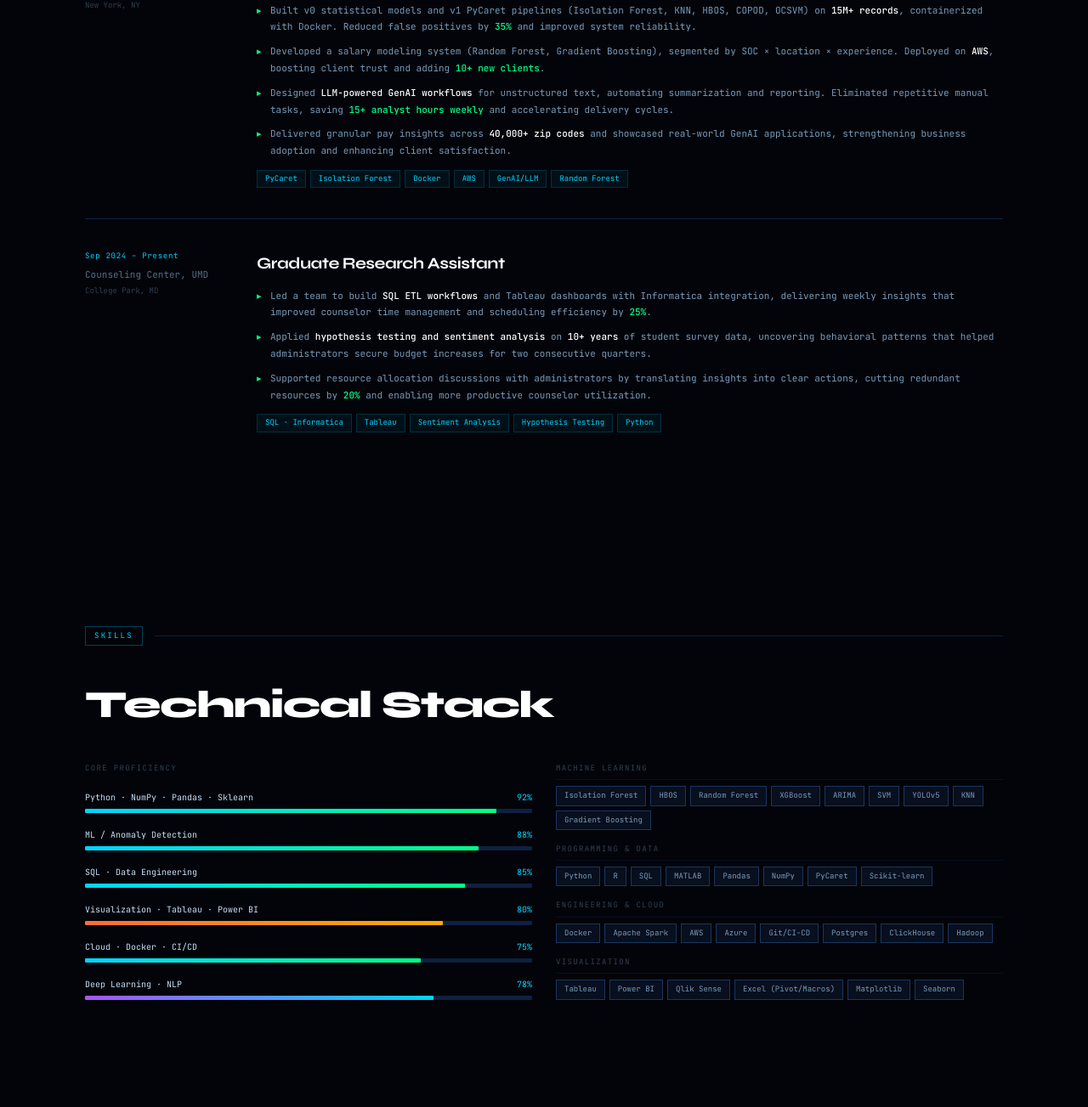
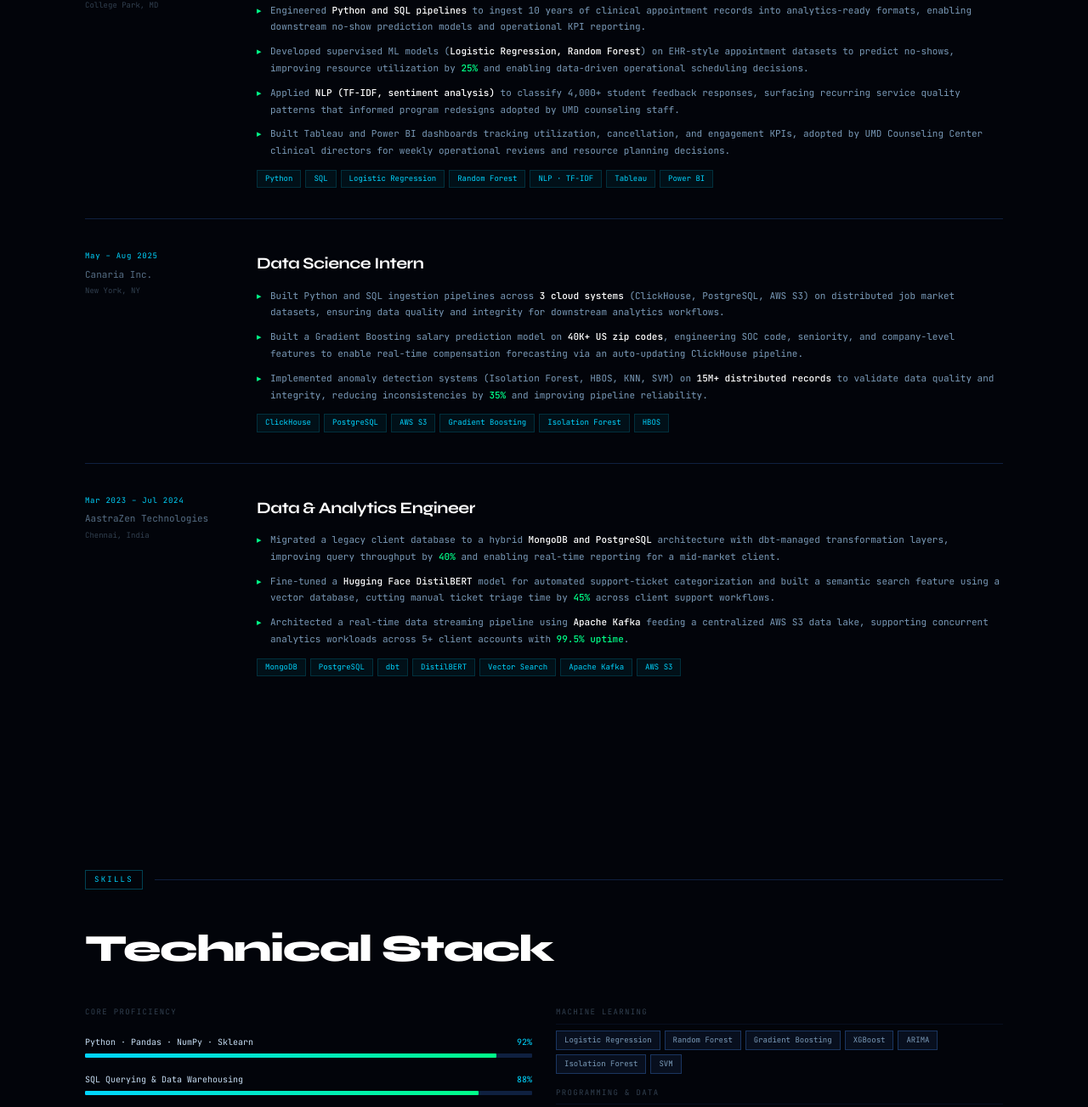
Before and after one commit to AjaykumarBalakannan/portfolio, a plain HTML site: page index.html in a window 1280 px wide. Shown: the part 1134-2437 px from the top of the page at 85% size. Drawn offline with Linux system fonts and the light colour scheme.

Commit message:
Revise personal details and project descriptions
Updated educational details, work experience, and contact information. Revised project descriptions and skills sections for clarity and accuracy.

```diff
--- a/index.html
+++ b/index.html
@@ -285,13 +285,13 @@ footer{border-top:1px solid var(--border);text-align:center;padding:20px 48px 50
 <section id="hero">
   <div class="hero-grid">
     <div>
-      <div class="h-chip"><div class="h-chipdot"></div>MS Data Science · UMD · GPA 3.78</div>
+      <div class="h-chip"><div class="h-chipdot"></div>MS Data Science · UMD · GPA 3.74</div>
       <h1 class="hname"><em>Ajay</em>kumar<br/>Balakannan</h1>
       <div class="tw-line"><span class="tw-prompt">&gt; </span><span id="tw"></span><span class="tw-cursor"></span></div>
-      <p class="hdesc">Building scalable ML systems on 15M+ records — from anomaly detection pipelines to real-time forecasting models. Proven track record of 35% false positive reduction, 25% efficiency gains, and data-driven decision making.</p>
+      <p class="hdesc">Data Scientist with production experience applying supervised ML, NLP, and anomaly detection on 15M+ records across clinical healthcare and workforce analytics. Drove 25–35% efficiency gains through predictive modeling and BI dashboards adopted by clinical directors and operational stakeholders.</p>
       <div class="hero-btns">
         <a href="#projects" class="btn btn-p">View Projects</a>
-        <a href="mailto:ajayport@umd.edu" class="btn btn-g">Get In Touch ↗</a>
+        <a href="mailto:ajayport2@gmail.com" class="btn btn-g">Get In Touch ↗</a>
       </div>
     </div>
 
@@ -319,10 +319,10 @@ footer{border-top:1px solid var(--border);text-align:center;padding:20px 48px 50
   </div>
 
   <div class="stats-bar">
-    <div class="stat-cell"><div class="stat-n">3<span class="ac">.78</span></div><div class="stat-l">GPA @ UMD</div></div>
-    <div class="stat-cell"><div class="stat-n">2<span class="ac">nd</span></div><div class="stat-l">National Hackathon</div></div>
+    <div class="stat-cell"><div class="stat-n">3<span class="ac">.74</span></div><div class="stat-l">GPA @ UMD</div></div>
+    <div class="stat-cell"><div class="stat-n">3<span class="ac">+</span></div><div class="stat-l">Data Roles</div></div>
     <div class="stat-cell"><div class="stat-n">15<span class="ac">M+</span></div><div class="stat-l">Records Processed</div></div>
-    <div class="stat-cell"><div class="stat-n">10<span class="ac">+</span></div><div class="stat-l">Yrs Survey Data</div></div>
+    <div class="stat-cell"><div class="stat-n">99.5<span class="ac">%</span></div><div class="stat-l">Pipeline Uptime</div></div>
   </div>
 </section>
 
@@ -333,6 +333,23 @@ footer{border-top:1px solid var(--border);text-align:center;padding:20px 48px 50
   <br/><br/>
   <div class="exp-row rv">
     <div>
+      <div class="ep">Sep 2024 – May 2026</div>
+      <div class="eco">Counseling Center, UMD</div>
+      <div class="eloc">College Park, MD</div>
+    </div>
+    <div>
+      <div class="etitle">Data Scientist</div>
+      <ul class="elist">
+        <li>Engineered <span class="hl">Python and SQL pipelines</span> to ingest 10 years of clinical appointment records into analytics-ready formats, enabling downstream no-show prediction models and operational KPI reporting.</li>
+        <li>Developed supervised ML models (<span class="hl">Logistic Regression, Random Forest</span>) on EHR-style appointment datasets to predict no-shows, improving resource utilization by <span class="hlg">25%</span> and enabling data-driven operational scheduling decisions.</li>
+        <li>Applied <span class="hl">NLP (TF-IDF, sentiment analysis)</span> to classify 4,000+ student feedback responses, surfacing recurring service quality patterns that informed program redesigns adopted by UMD counseling staff.</li>
+        <li>Built Tableau and Power BI dashboards tracking utilization, cancellation, and engagement KPIs, adopted by UMD Counseling Center clinical directors for weekly operational reviews and resource planning decisions.</li>
+      </ul>
+      <div class="etags"><span class="etag">Python</span><span class="etag">SQL</span><span class="etag">Logistic Regression</span><span class="etag">Random Forest</span><span class="etag">NLP · TF-IDF</span><span class="etag">Tableau</span><span class="etag">Power BI</span></div>
+    </div>
+  </div>
+  <div class="exp-row rv">
+    <div>
       <div class="ep">May – Aug 2025</div>
       <div class="eco">Canaria Inc.</div>
       <div class="eloc">New York, NY</div>
@@ -340,28 +357,27 @@ footer{border-top:1px solid var(--border);text-align:center;padding:20px 48px 50
     <div>
       <div class="etitle">Data Science Intern</div>
       <ul class="elist">
-        <li>Built v0 statistical models and v1 PyCaret pipelines (Isolation Forest, KNN, HBOS, COPOD, OCSVM) on <span class="hl">15M+ records</span>, containerized with Docker. Reduced false positives by <span class="hlg">35%</span> and improved system reliability.</li>
-        <li>Developed a salary modeling system (Random Forest, Gradient Boosting), segmented by SOC × location × experience. Deployed on <span class="hl">AWS</span>, boosting client trust and adding <span class="hlg">10+ new clients</span>.</li>
-        <li>Designed <span class="hl">LLM-powered GenAI workflows</span> for unstructured text, automating summarization and reporting. Eliminated repetitive manual tasks, saving <span class="hlg">15+ analyst hours weekly</span> and accelerating delivery cycles.</li>
-        <li>Delivered granular pay insights across <span class="hl">40,000+ zip codes</span> and showcased real-world GenAI applications, strengthening business adoption and enhancing client satisfaction.</li>
+        <li>Built Python and SQL ingestion pipelines across <span class="hl">3 cloud systems</span> (ClickHouse, PostgreSQL, AWS S3) on distributed job market datasets, ensuring data quality and integrity for downstream analytics workflows.</li>
+        <li>Built a Gradient Boosting salary prediction model on <span class="hl">40K+ US zip codes</span>, engineering SOC code, seniority, and company-level features to enable real-time compensation forecasting via an auto-updating ClickHouse pipeline.</li>
+        <li>Implemented anomaly detection systems (Isolation Forest, HBOS, KNN, SVM) on <span class="hl">15M+ distributed records</span> to validate data quality and integrity, reducing inconsistencies by <span class="hlg">35%</span> and improving pipeline reliability.</li>
       </ul>
-      <div class="etags"><span class="etag">PyCaret</span><span class="etag">Isolation Forest</span><span class="etag">Docker</span><span class="etag">AWS</span><span class="etag">GenAI/LLM</span><span class="etag">Random Forest</span></div>
+      <div class="etags"><span class="etag">ClickHouse</span><span class="etag">PostgreSQL</span><span class="etag">AWS S3</span><span class="etag">Gradient Boosting</span><span class="etag">Isolation Forest</span><span class="etag">HBOS</span></div>
     </div>
   </div>
   <div class="exp-row rv">
     <div>
-      <div class="ep">Sep 2024 – Present</div>
-      <div class="eco">Counseling Center, UMD</div>
-      <div class="eloc">College Park, MD</div>
+      <div class="ep">Mar 2023 – Jul 2024</div>
+      <div class="eco">AastraZen Technologies</div>
+      <div class="eloc">Chennai, India</div>
     </div>
     <div>
-      <div class="etitle">Graduate Research Assistant</div>
+      <div class="etitle">Data & Analytics Engineer</div>
       <ul class="elist">
-        <li>Led a team to build <span class="hl">SQL ETL workflows</span> and Tableau dashboards with Informatica integration, delivering weekly insights that improved counselor time management and scheduling efficiency by <span class="hlg">25%</span>.</li>
-        <li>Applied <span class="hl">hypothesis testing and sentiment analysis</span> on <span class="hl">10+ years</span> of student survey data, uncovering behavioral patterns that helped administrators secure budget increases for two consecutive quarters.</li>
-        <li>Supported resource allocation discussions with administrators by translating insights into clear actions, cutting redundant resources by <span class="hlg">20%</span> and enabling more productive counselor utilization.</li>
+        <li>Migrated a legacy client database to a hybrid <span class="hl">MongoDB and PostgreSQL</span> architecture with dbt-managed transformation layers, improving query throughput by <span class="hlg">40%</span> and enabling real-time reporting for a mid-market client.</li>
+        <li>Fine-tuned a <span class="hl">Hugging Face DistilBERT</span> model for automated support-ticket categorization and built a semantic search feature using a vector database, cutting manual ticket triage time by <span class="hlg">45%</span> across client support workflows.</li>
+        <li>Architected a real-time data streaming pipeline using <span class="hl">Apache Kafka</span> feeding a centralized AWS S3 data lake, supporting concurrent analytics workloads across 5+ client accounts with <span class="hlg">99.5% uptime</span>.</li>
       </ul>
-      <div class="etags"><span class="etag">SQL · Informatica</span><span class="etag">Tableau</span><span class="etag">Sentiment Analysis</span><span class="etag">Hypothesis Testing</span><span class="etag">Python</span></div>
+      <div class="etags"><span class="etag">MongoDB</span><span class="etag">PostgreSQL</span><span class="etag">dbt</span><span class="etag">DistilBERT</span><span class="etag">Vector Search</span><span class="etag">Apache Kafka</span><span class="etag">AWS S3</span></div>
     </div>
   </div>
 </section>
@@ -375,19 +391,20 @@ footer{border-top:1px solid var(--border);text-align:center;padding:20px 48px 50
     <div>
       <div class="sk-section-lbl">Core Proficiency</div>
       <div class="skills-bars" id="skill-bars">
-        <div data-pct="92"><div class="sk-row-top"><span class="sk-name">Python · NumPy · Pandas · Sklearn</span><span class="sk-val">92%</span></div><div class="sk-track"><div class="sk-bar"></div></div></div>
-        <div data-pct="88"><div class="sk-row-top"><span class="sk-name">ML / Anomaly Detection</span><span class="sk-val">88%</span></div><div class="sk-track"><div class="sk-bar"></div></div></div>
-        <div data-pct="85"><div class="sk-row-top"><span class="sk-name">SQL · Data Engineering</span><span class="sk-val">85%</span></div><div class="sk-track"><div class="sk-bar"></div></div></div>
-        <div data-pct="80"><div class="sk-row-top"><span class="sk-name">Visualization · Tableau · Power BI</span><span class="sk-val">80%</span></div><div class="sk-track"><div class="sk-bar ora"></div></div></div>
-        <div data-pct="75"><div class="sk-row-top"><span class="sk-name">Cloud · Docker · CI/CD</span><span class="sk-val">75%</span></div><div class="sk-track"><div class="sk-bar"></div></div></div>
-        <div data-pct="78"><div class="sk-row-top"><span class="sk-name">Deep Learning · NLP</span><span class="sk-val">78%</span></div><div class="sk-track"><div class="sk-bar pur"></div></div></div>
+        <div data-pct="92"><div class="sk-row-top"><span class="sk-name">Python · Pandas · NumPy · Sklearn</span><span class="sk-val">92%</span></div><div class="sk-track"><div class="sk-bar"></div></div></div>
+        <div data-pct="88"><div class="sk-row-top"><span class="sk-name">SQL Querying & Data Warehousing</span><span class="sk-val">88%</span></div><div class="sk-track"><div class="sk-bar"></div></div></div>
+        <div data-pct="85"><div class="sk-row-top"><span class="sk-name">ML / Anomaly Detection</span><span class="sk-val">85%</span></div><div class="sk-track"><div class="sk-bar"></div></div></div>
+        <div data-pct="82"><div class="sk-row-top"><span class="sk-name">Visualization · Tableau · Power BI</span><span class="sk-val">82%</span></div><div class="sk-track"><div class="sk-bar ora"></div></div></div>
+        <div data-pct="76"><div class="sk-row-top"><span class="sk-name">Cloud & Data Platforms · AWS</span><span class="sk-val">76%</span></div><div class="sk-track"><div class="sk-bar"></div></div></div>
+        <div data-pct="74"><div class="sk-row-top"><span class="sk-name">NLP · Deep Learning</span><span class="sk-val">74%</span></div><div class="sk-track"><div class="sk-bar pur"></div></div></div>
       </div>
     </div>
     <div class="stack-cats">
-      <div><div class="cat-lbl">Machine Learning</div><div class="stags"><span class="stag">Isolation Forest</span><span class="stag">HBOS</span><span class="stag">Random Forest</span><span class="stag">XGBoost</span><span class="stag">ARIMA</span><span class="stag">SVM</span><span class="stag">YOLOv5</span><span class="stag">KNN</span><span class="stag">Gradient Boosting</span></div></div>
-      <div><div class="cat-lbl">Programming & Data</div><div class="stags"><span class="stag">Python</span><span class="stag">R</span><span class="stag">SQL</span><span class="stag">MATLAB</span><span class="stag">Pandas</span><span class="stag">NumPy</span><span class="stag">PyCaret</span><span class="stag">Scikit-learn</span></div></div>
-      <div><div class="cat-lbl">Engineering & Cloud</div><div class="stags"><span class="stag">Docker</span><span class="stag">Apache Spark</span><span class="stag">AWS</span><span class="stag">Azure</span><span class="stag">Git/CI-CD</span><span class="stag">Postgres</span><span class="stag">ClickHouse</span><span class="stag">Hadoop</span></div></div>
-      <div><div class="cat-lbl">Visualization</div><div class="stags"><span class="stag">Tableau</span><span class="stag">Power BI</span><span class="stag">Qlik Sense</span><span class="stag">Excel (Pivot/Macros)</span><span class="stag">Matplotlib</span><span class="stag">Seaborn</span></div></div>
+      <div><div class="cat-lbl">Machine Learning</div><div class="stags"><span class="stag">Logistic Regression</span><span class="stag">Random Forest</span><span class="stag">Gradient Boosting</span><span class="stag">XGBoost</span><span class="stag">ARIMA</span><span class="stag">Isolation Forest</span><span class="stag">SVM</span></div></div>
+      <div><div class="cat-lbl">Programming & Data</div><div class="stags"><span class="stag">Python</span><span class="stag">SQL</span><span class="stag">R</span><span class="stag">Pandas</span><span class="stag">NumPy</span><span class="stag">Scikit-learn</span></div></div>
+      <div><div class="cat-lbl">Data Platforms & Warehousing</div><div class="stags"><span class="stag">Snowflake</span><span class="stag">ClickHouse</span><span class="stag">PostgreSQL</span><span class="stag">Redshift</span><span class="stag">Databricks</span><span class="stag">AWS (S3, EC2)</span></div></div>
+      <div><div class="cat-lbl">Visualization & BI</div><div class="stags"><span class="stag">Tableau</span><span class="stag">Power BI</span><span class="stag">Qlik Sense</span><span class="stag">Sigma</span><span class="stag">Excel (VLOOKUP/Pivot)</span></div></div>
+      <div><div class="cat-lbl">Analysis & Process</div><div class="stags"><span class="stag">KPI Tracking</span><span class="stag">Root Cause Analysis</span><span class="stag">Workflow Automation</span><span class="stag">Ad Hoc Reporting</span></div></div>
     </div>
   </div>
 </section>
@@ -428,14 +445,14 @@ footer{border-top:1px solid var(--border);text-align:center;padding:20px 48px 50
     <div class="pcard rv">
       <div class="parrow">↗</div>
       <div class="pnum">03 — DATA ANALYTICS</div>
-      <div class="ptitle">Multifamily Real Estate Analytics Pipeline</div>
-      <p class="pdesc">End-to-end analytics pipeline for real estate portfolio management featuring automated Python ETL, SQLite database, Power BI dashboards, and comprehensive reporting system for multifamily properties.</p>
+      <div class="ptitle">Sage Ventures: Multifamily Analytics</div>
+      <p class="pdesc">Python and SQL analytics pipeline for a multifamily portfolio, quantifying loss-to-lease exposure and occupancy gaps across a relational schema of properties, units, and rent rolls. Automated Excel and Power BI reporting for portfolio stakeholders.</p>
       <div class="pstats">
-        <div class="pstat"><span>Phases:</span> 5-Stage</div>
-        <div class="pstat"><span>Reports:</span> Automated</div>
-        <div class="pstat"><span>Stack:</span> Python/SQL/BI</div>
+        <div class="pstat"><span>Loss-to-Lease:</span> $2.1M+</div>
+        <div class="pstat"><span>Occupancy Gap:</span> 26pt</div>
+        <div class="pstat"><span>SLA Tickets:</span> 533</div>
       </div>
-      <div class="ptags"><span class="ptag">Python</span><span class="ptag">SQL</span><span class="ptag">Power BI</span><span class="ptag">ETL</span><span class="ptag">Real Estate</span><span class="ptag">Analytics</span></div>
+      <div class="ptags"><span class="ptag">Python</span><span class="ptag">SQL</span><span class="ptag">Power BI</span><span class="ptag">Excel Automation</span><span class="ptag">Real Estate</span></div>
       <a href="https://github.com/AjaykumarBalakannan/RealEstateModelling" target="_blank" rel="noopener noreferrer" class="plink">View on GitHub ↗</a>
     </div>
   </div>
@@ -450,8 +467,8 @@ footer{border-top:1px solid var(--border);text-align:center;padding:20px 48px 50
     <div class="ecard rv">
       <div class="edeg">Master's in Data Science</div>
       <div class="eschool">University of Maryland</div>
-      <div class="edate">Expected May 2026 · Maryland, MD</div>
-      <div class="egpa">GPA: 3.78 / 4.0</div>
+      <div class="edate">May 2026 · Maryland, MD</div>
+      <div class="egpa">GPA: 3.74 / 4.0</div>
       <div class="ecourses">Natural Language Processing · Machine Learning · Big Data Systems · Deep Learning</div>
     </div>
     <div class="ecard rv">
@@ -469,14 +486,14 @@ footer{border-top:1px solid var(--border);text-align:center;padding:20px 48px 50
   <div class="con-h rv">Let's Build<br/><span style="color:var(--cyan)">Together.</span></div>
   <p class="con-sub rv">Open to full-time roles, internships, and research collaborations in data science, ML engineering, and analytics.</p>
   <div class="con-links rv">
-    <a href="mailto:ajayport@umd.edu" class="con-link">✉ ajayport@umd.edu</a>
+    <a href="mailto:ajayport2@gmail.com" class="con-link">✉ ajayport2@gmail.com</a>
     <a href="tel:2404380604" class="con-link">☎ 240-438-0604</a>
     <a href="https://www.linkedin.com/in/ajaykumar-balakannan/" target="_blank" class="con-link">in LinkedIn ↗</a>
     <a href="https://github.com/AjaykumarBalakannan" target="_blank" class="con-link">GitHub ↗</a>
   </div>
 </section>
 
-<footer>Ajaykumar Balakannan · Data Scientist · University of Maryland · 2025–2026</footer>
+<footer>Ajaykumar Balakannan · Data Scientist · College Park, MD · 2023–2026</footer>
 
 <script>
 // ═══════════════════════════════════════════════
@@ -557,14 +574,14 @@ footer{border-top:1px solid var(--border);text-align:center;padding:20px 48px 50
     'Gradient Descent · w ← w − α · ∂L/∂w',
     'Logistic Regression · sigmoid( w·x + b )',
     'Anomaly Detection · Isolation Forest on 15M+ records',
-    'PyCaret Pipelines · reducing false positives by 35%',
+    'No-Show Prediction · Logistic Regression + Random Forest',
+    'NLP · TF-IDF sentiment classification on 4,000+ responses',
+    'Salary Modeling · Gradient Boosting on 40K+ zip codes',
+    'DistilBERT · fine-tuned for support-ticket categorization',
+    'Apache Kafka · streaming pipeline · 99.5% uptime',
+    'dbt · MongoDB + PostgreSQL hybrid transformation layer',
     'Time Series · ARIMA + XGBoost ensemble forecasting',
     'Computer Vision · YOLOv5 + CNN object detection',
-    'NLP · sentiment analysis on 10+ years of survey data',
-    'GenAI · LLM-powered workflows saving 15+ hours weekly',
-    'AWS Deployment · salary modeling across 40K+ zip codes',
-    'SQL ETL · improving scheduling efficiency by 25%',
-    'Tableau Dashboards · real-time insights for decision making',
   ];
   const track = document.getElementById('ttrack');
   let html = '';
@@ -576,7 +593,7 @@ footer{border-top:1px solid var(--border);text-align:center;padding:20px 48px 50
 // TYPEWRITER
 // ═══════════════════════════════════════════════
 (function(){
-  const titles = ['Data Scientist','ML Engineer','Anomaly Detection Specialist','Time Series Forecaster','Data Pipeline Architect','GenAI Developer'];
+  const titles = ['Data Scientist','ML Engineer','NLP Practitioner','Anomaly Detection Specialist','Data & Analytics Engineer','BI Dashboard Developer'];
   let ti = 0, ci = 0, deleting = false;
   const el = document.getElementById('tw');
 
```
